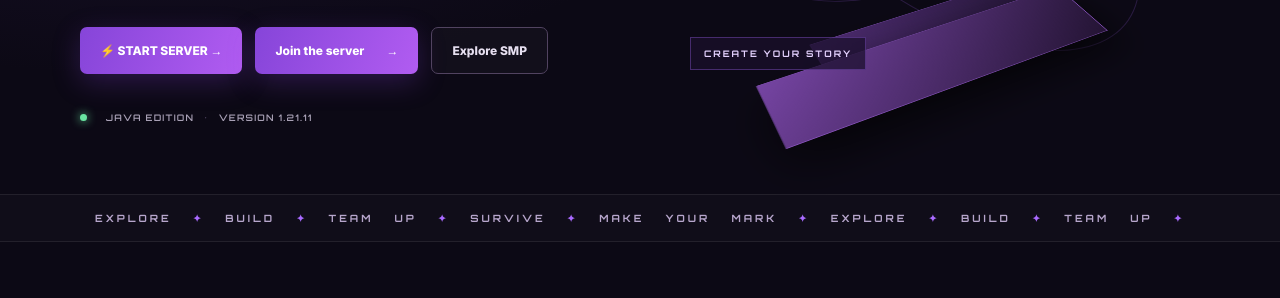
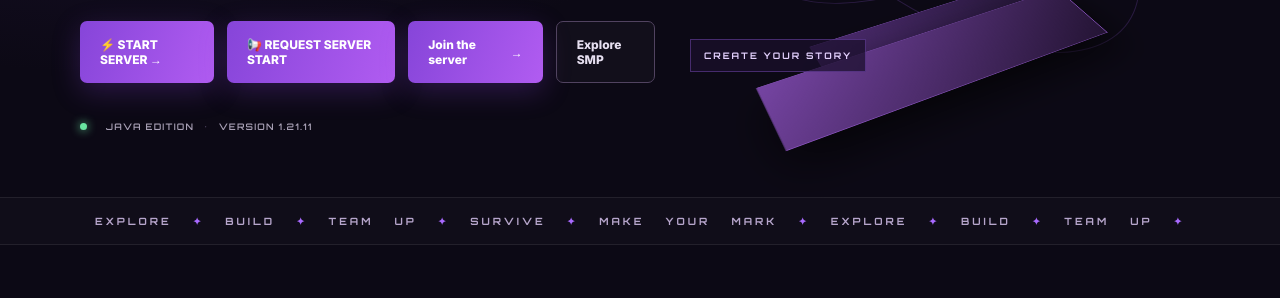
Before and after one commit to itsmeajmal/titaniumsmp, a plain HTML site: page index.html in a window 1280 px wide. Shown: the part 502-800 px from the top of the page. Drawn offline with Linux system fonts and the light colour scheme.

Commit message:
Update index.html

```diff
--- a/index.html
+++ b/index.html
@@ -33,6 +33,11 @@
    href="https://aternos.org/server/"
    target="_blank">
    ⚡ START SERVER →
+            <a class="button primary"
+   href="https://discord.gg/3BAQ7E37g"
+   target="_blank">
+   📢 REQUEST SERVER START
+</a>
    </a>
           <a class="button primary" href="#how-to-join">Join the server <span>→</span></a>
           <a class="button secondary" href="#about">Explore SMP</a>
```
